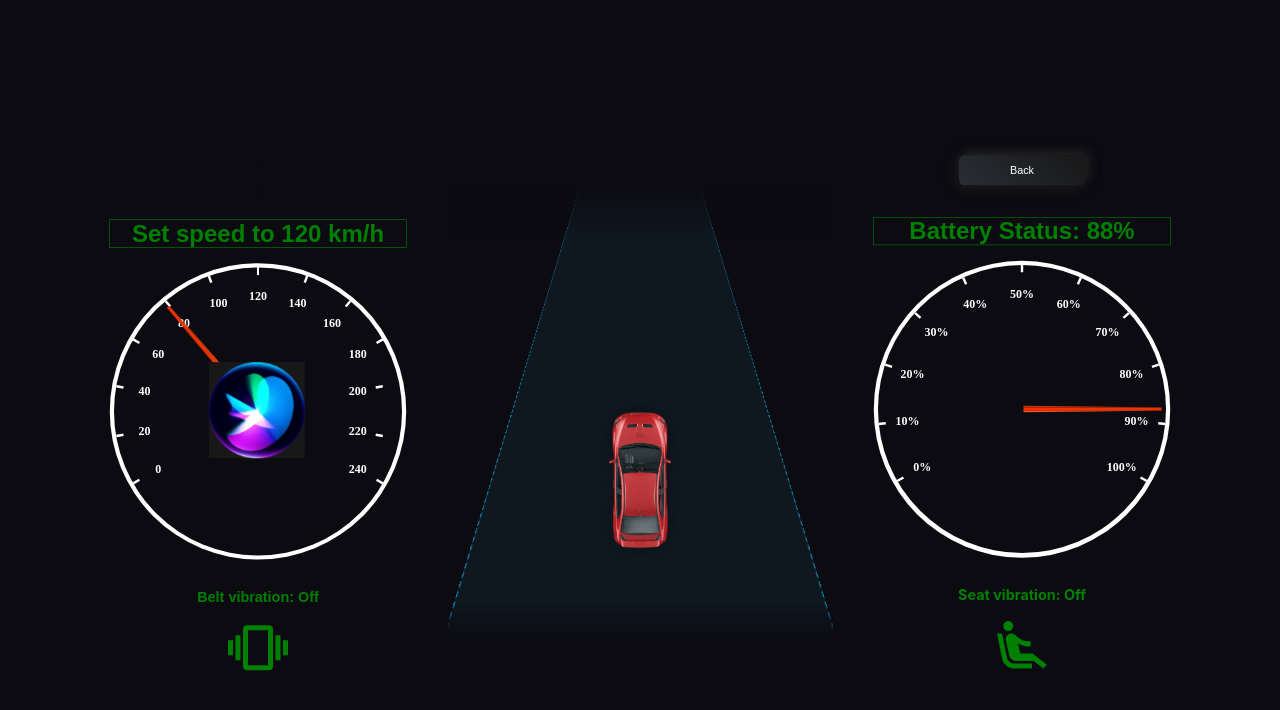
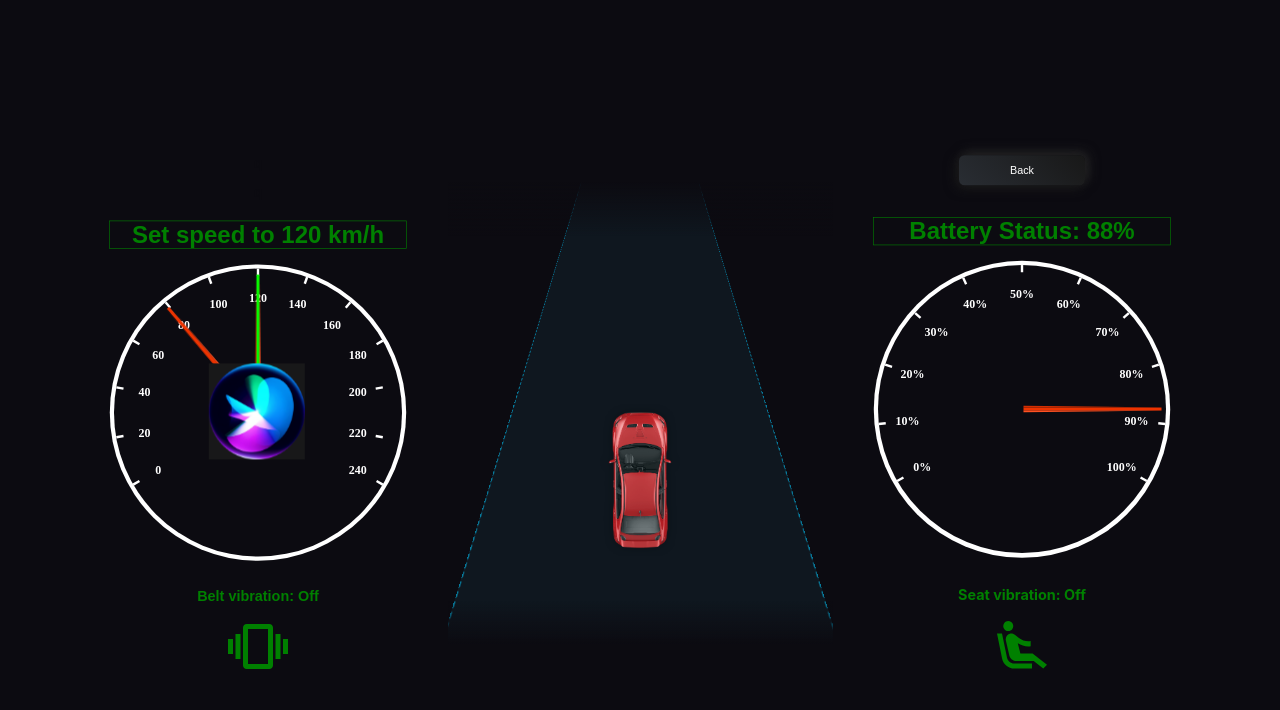
Before and after one commit to Mr-1011/Claire, a React (Create React App) app: page /speedometer_child3 in a window 1280 px wide. Shown: the top 710 px of the page. Built offline with nearby package versions, Linux system fonts and the light colour scheme; the HTML template or start-up script is replaced by a standard one; a web font is replaced by a local one.

Commit message:
align level setting

```diff
--- a/src/Components/speedometer/speedometer2.jsx
+++ b/src/Components/speedometer/speedometer2.jsx
@@ -88,6 +88,15 @@ useEffect(() =>{
 		setNotifications("Red light detected")
 		setColor("red");
 
+		if(audiocounter==0&&showAudio==true){
+			setShowGif(true);
+			setTimeout(() => {
+				setShowGif(false);
+			  }, 4000);
+			play();
+			setTimeout(()=>{
+				setAudiocounter(0)},4000);
+		}
 
 	}
 	else{
--- a/src/Components/speedometer/speedometer3.jsx
+++ b/src/Components/speedometer/speedometer3.jsx
@@ -174,6 +174,26 @@ const brake = keyframes`
 	        </div>
 	        <div className="meter meter--speed">
 
+			<svg  width={size} height={size} className="svg">
+				<circle
+				cx={size / 2}
+				cy={size / 2}
+				r={radius}
+				stroke={"#582ced"}
+				strokeWidth={20}
+				fill="transparent"
+				strokeDasharray={circumference}
+				// this attribute is to set the svg start and end
+				strokeDashoffset={strokeDashoffset}
+				style={{
+					transformOrigin: "center",
+					transform: `rotate(${start}deg)`,
+					strokeDashoffset,
+					transition: `all ${animationtime}s linear`,
+				}}
+				/>
+      		</svg>
+
 
 
 				<img className="dot" alt={"..."} src={showGif ? Claire_gif: Claire_jpg}></img>
@@ -216,6 +236,12 @@ const brake = keyframes`
 				</InfiniteRotate>
 				</div>
 
+				{/*green needle: */}
+				<div style={{transform: "rotate("+beta+"deg)",position: "absolute",top: "50%",left: "50%"}}>
+
+					<div className={showSpeed? "needle":""} style={{background:"#00FF00"}}></div>
+
+				</div>
 
 			</div>
 
--- a/src/Components/speedometer/speedometer4.jsx
+++ b/src/Components/speedometer/speedometer4.jsx
@@ -171,9 +171,9 @@ const brake = keyframes`
 
 			<h2 style={{color:"#0c0b11", fontFamily:"Arial"}}>q</h2>
 			<h2 style={{color:"#0c0b11", fontFamily:"Arial"}}>q</h2>
-			<h2 style={{color:"#0c0b11", fontFamily:"Arial"}}>q</h2>
+			<h2 style={{color:""+color+"", border:"1px solid "+color+"", fontFamily:"Arial", fontSize:40}}>{notifications}</h2>
 
-			<div style={{color:"white",}}>
+			<div style={{color:"white"}}>
 
 	        </div>
 	        <div className="meter meter--speed">
@@ -219,7 +219,11 @@ const brake = keyframes`
 					<div className="needle"></div>
 				</InfiniteRotate>
 				</div>
+				<div style={{transform: "rotate("+beta+"deg)",position: "absolute",top: "50%",left: "50%"}}>
 
+					<div className={showSpeed? "needle":""} style={{background:"#00FF00"}}></div>
+
+				</div>
 
 			</div>
 
--- a/src/Components/speedometer/speedometer_child2.jsx
+++ b/src/Components/speedometer/speedometer_child2.jsx
@@ -84,6 +84,16 @@ useEffect(() =>{
 		//make sure audio is only played once
 		setNotifications("Unpredictable object")
 		setColor("red");
+
+		if(audiocounter==0&&showAudio==true){
+			setShowGif(true);
+			setTimeout(() => {
+				setShowGif(false);
+			  }, 7000);
+			play();
+			setTimeout(()=>{
+				setAudiocounter(0)},4000);
+		}
 
 
 	}
--- a/src/Components/speedometer/speedometer_child3.jsx
+++ b/src/Components/speedometer/speedometer_child3.jsx
@@ -135,6 +135,26 @@ left: 50%;
 	        </div>
 	        <div className="meter meter--speed">
 
+			<svg  width={size} height={size} className="svg">
+				<circle
+				cx={size / 2}
+				cy={size / 2}
+				r={radius}
+				stroke={"#582ced"}
+				strokeWidth={20}
+				fill="transparent"
+				strokeDasharray={circumference}
+				// this attribute is to set the svg start and end
+				strokeDashoffset={strokeDashoffset}
+				style={{
+					transformOrigin: "center",
+					transform: `rotate(${start}deg)`,
+					strokeDashoffset,
+					transition: `all ${animationtime}s linear`,
+				}}
+				/>
+      		</svg>
+
 
 
 			<img className="dot" alt={"..."} src={showGif ? Claire_gif: Claire_jpg}></img>
@@ -174,6 +194,13 @@ left: 50%;
 				</InfiniteRotate>
 				</div>
 
+				{/*green needle: */}
+				<div style={{transform: "rotate("+beta+"deg)",position: "absolute",top: "50%",left: "50%"}}>
+
+					<div className={showSpeed? "needle":""} style={{background:"#00FF00"}}></div>
+
+				</div>
+
 
 			</div>
 
--- a/src/Components/speedometer/speedometer_child4.jsx
+++ b/src/Components/speedometer/speedometer_child4.jsx
@@ -140,7 +140,7 @@ left: 50%;
 			<h2 style={{color:"#0c0b11", fontFamily:"Arial"}}>q</h2>
 			<div style={{color:"white"}}>
 
-			<h2 style={{color:"#0c0b11", fontFamily:"Arial"}}>q</h2>
+			<h2 style={{color:""+color+"", border:"1px solid "+color+"", fontFamily:"Arial", fontSize:40}}>{notifications}</h2>
 	        </div>
 	        <div className="meter meter--speed">
 
@@ -180,7 +180,12 @@ left: 50%;
 					<div className="needle"></div>
 				</InfiniteRotate>
 				</div>
+				{/*green needle: */}
+				<div style={{transform: "rotate("+beta+"deg)",position: "absolute",top: "50%",left: "50%"}}>
 
+					<div className={showSpeed? "needle":""} style={{background:"#00FF00"}}></div>
+
+				</div>
 
 			</div>
 
```
Also changed, not shown: 1 other file (tests, documents, lock files or other folders).
